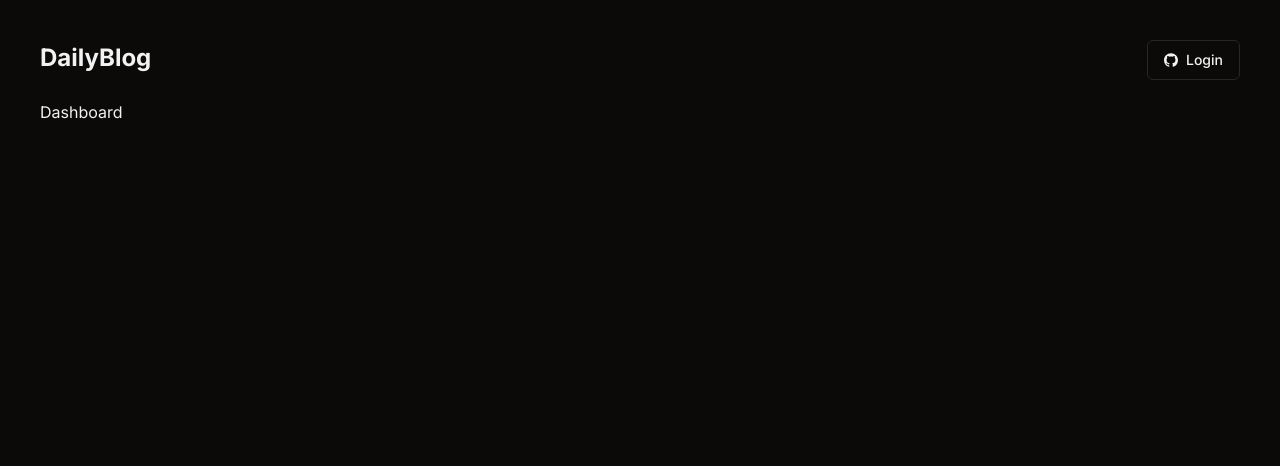
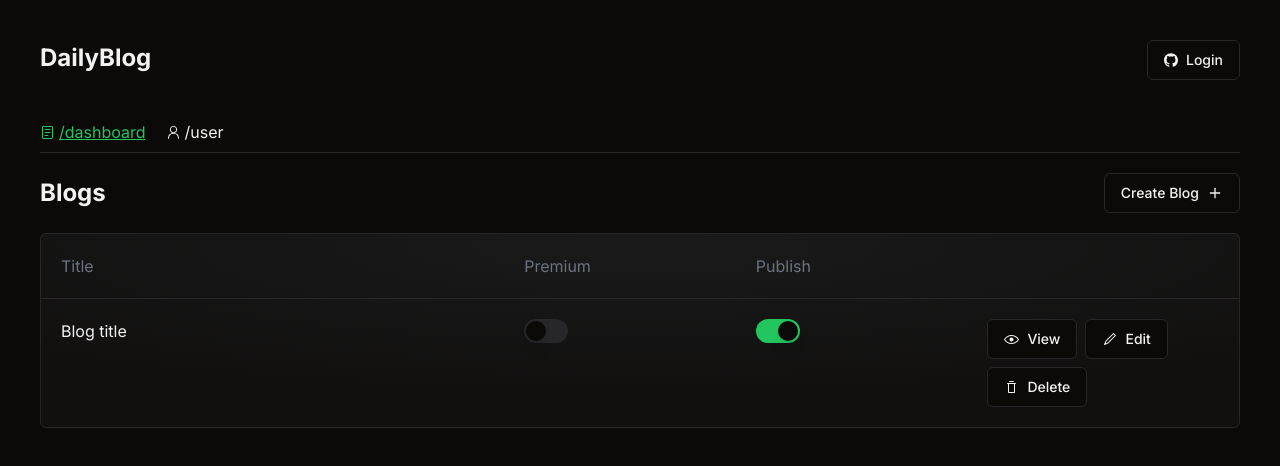
Before and after one commit to MalvesGO/blog, a Next.js app: page /dashboard in a window 1280 px wide. Shown: the top 466 px of the page. Built offline with nearby package versions, Linux system fonts and the light colour scheme; no server answers.

Commit message:
table component

```diff
--- /dev/null
+++ b/app/dashboard/blog/create/page.tsx
@@ -0,0 +1,7 @@
+import React from 'react'
+
+export default function Create() {
+  return (
+    <div>Create</div>
+  )
+}
--- /dev/null
+++ b/app/dashboard/components/BlogTable.tsx
@@ -0,0 +1,43 @@
+import { Button } from "@/components/ui/button";
+import { EyeOpenIcon, Pencil1Icon, TrashIcon } from "@radix-ui/react-icons";
+import React from "react";
+import { Switch } from "@/components/ui/switch";
+
+export default function BlogTable() {
+  return (
+    <div className="overflow-x-auto">
+      <div className="border bg-gradient-dark rounded-md w-[800px] md:w-full">
+        <div className="grid grid-cols-5 p-5 text-gray-500 border-b">
+          <h1 className="col-span-2">Title</h1>
+          <h1>Premium</h1>
+          <h1>Publish</h1>
+        </div>
+        <div className="grid grid-cols-5 p-5">
+          <h1 className="col-span-2">Blog title</h1>
+          <Switch checked={false} />
+          <Switch checked={true} />
+          <Actions />
+        </div>
+      </div>
+    </div>
+  );
+}
+
+const Actions = () => {
+  return (
+    <div className="flex items-center gap-2 flex-wrap md:flex-row">
+      <Button variant="outline" className="flex items-center gap-2">
+        <EyeOpenIcon />
+        View
+      </Button>
+      <Button variant="outline" className="flex items-center gap-2">
+        <Pencil1Icon />
+        Edit
+      </Button>
+      <Button variant="outline" className="flex items-center gap-2">
+        <TrashIcon />
+        Delete
+      </Button>
+    </div>
+  );
+};
--- /dev/null
+++ b/app/dashboard/components/Navlinks.tsx
@@ -0,0 +1,38 @@
+"use client";
+import { cn } from "@/lib/utils";
+import { PersonIcon, ReaderIcon } from "@radix-ui/react-icons";
+import Link from "next/link";
+import { usePathname } from "next/navigation";
+import React from "react";
+
+export default function Navlinks() {
+  const pathname = usePathname();
+  const links = [
+    {
+      href: "/dashboard",
+      text: "dashboard",
+      Icon: ReaderIcon,
+    },
+    {
+      href: "/dashboard/user",
+      text: "user",
+      Icon: PersonIcon,
+    },
+  ];
+  return (
+    <div className="flex items-center gap-5 border-b pb-2">
+      {links.map(({ href, text, Icon }, index) => {
+        return (
+          <Link href={href} key={index}
+              className={cn(
+                "flex items-center gap-1 hover:underline transition-all",
+                pathname === href ? "text-green-500 underline" : ""
+              )}>
+              <Icon />
+              /{text}
+          </Link>
+        );
+      })}
+    </div>
+  );
+}
--- /dev/null
+++ b/app/dashboard/layout.tsx
@@ -0,0 +1,11 @@
+import React from "react";
+import Navlinks from "./components/Navlinks";
+
+export default function layout({ children }: { children: React.ReactNode }) {
+  return (
+    <div className="space-y-5">
+      <Navlinks />
+      {children}
+    </div>
+  );
+}
--- a/app/dashboard/page.tsx
+++ b/app/dashboard/page.tsx
@@ -1,7 +1,22 @@
-import React from 'react'
+import { Button } from "@/components/ui/button";
+import { Plus } from "lucide-react";
+import Link from "next/link";
+import React from "react";
+import BlogTable from "./components/BlogTable";
 
 export default function Dashboard() {
   return (
-    <div>Dashboard</div>
-  )
+    <div className="space-y-5">
+      <div className="flex items-center justify-between">
+        <h1 className="text-2xl font-bold">Blogs</h1>
+        <Link href="/dashboard/blog/create">
+          <Button variant="outline">
+            Create Blog
+            <Plus size={16} className="ml-2" />
+          </Button>
+        </Link>
+      </div>
+      <BlogTable />
+    </div>
+  );
 }
--- /dev/null
+++ b/app/dashboard/user/page.tsx
@@ -0,0 +1,7 @@
+import React from 'react'
+
+export default function User() {
+  return (
+    <div>User</div>
+  )
+}
--- a/app/layout.tsx
+++ b/app/layout.tsx
@@ -26,7 +26,7 @@
           enableSystem
           disableTransitionOnChange
         >
-          <main className="max-w-7xl mx-auto p-10 space-y-5">
+          <main className="max-w-7xl mx-auto p-10 space-y-10">
             <Navbar />
             {children}
           </main>
--- /dev/null
+++ b/components/ui/switch.tsx
@@ -0,0 +1,29 @@
+"use client"
+
+import * as React from "react"
+import * as SwitchPrimitives from "@radix-ui/react-switch"
+
+import { cn } from "@/lib/utils"
+
+const Switch = React.forwardRef<
+  React.ElementRef<typeof SwitchPrimitives.Root>,
+  React.ComponentPropsWithoutRef<typeof SwitchPrimitives.Root>
+>(({ className, ...props }, ref) => (
+  <SwitchPrimitives.Root
+    className={cn(
+      "peer inline-flex h-6 w-11 shrink-0 cursor-pointer items-center rounded-full border-2 border-transparent transition-colors focus-visible:outline-none focus-visible:ring-2 focus-visible:ring-ring focus-visible:ring-offset-2 focus-visible:ring-offset-background disabled:cursor-not-allowed disabled:opacity-50 data-[state=checked]:bg-primary data-[state=unchecked]:bg-input",
+      className
+    )}
+    {...props}
+    ref={ref}
+  >
+    <SwitchPrimitives.Thumb
+      className={cn(
+        "pointer-events-none block h-5 w-5 rounded-full bg-background shadow-lg ring-0 transition-transform data-[state=checked]:translate-x-5 data-[state=unchecked]:translate-x-0"
+      )}
+    />
+  </SwitchPrimitives.Root>
+))
+Switch.displayName = SwitchPrimitives.Root.displayName
+
+export { Switch }
--- a/package.json
+++ b/package.json
@@ -12,6 +12,7 @@
     "@radix-ui/react-icons": "^1.3.0",
     "@radix-ui/react-popover": "^1.0.7",
     "@radix-ui/react-slot": "^1.0.2",
+    "@radix-ui/react-switch": "^1.0.3",
     "@supabase/ssr": "^0.0.10",
     "@supabase/supabase-js": "^2.39.1",
     "class-variance-authority": "^0.7.0",
--- a/tailwind.config.js
+++ b/tailwind.config.js
@@ -16,6 +16,13 @@
       },
     },
     extend: {
+      backgroundImage: {
+				"gradient-dark":
+					"radial-gradient(76.33% 76.59% at 50.15% 6.06%, #1A1A1A 0%, rgba(26, 26, 26, 0.38) 100%)",
+			},
+			height: {
+				"70vh": "70vh",
+			},
       colors: {
         border: "hsl(var(--border))",
         input: "hsl(var(--input))",
```
Also changed, not shown: 1 other file (tests, documents, lock files or other folders).
